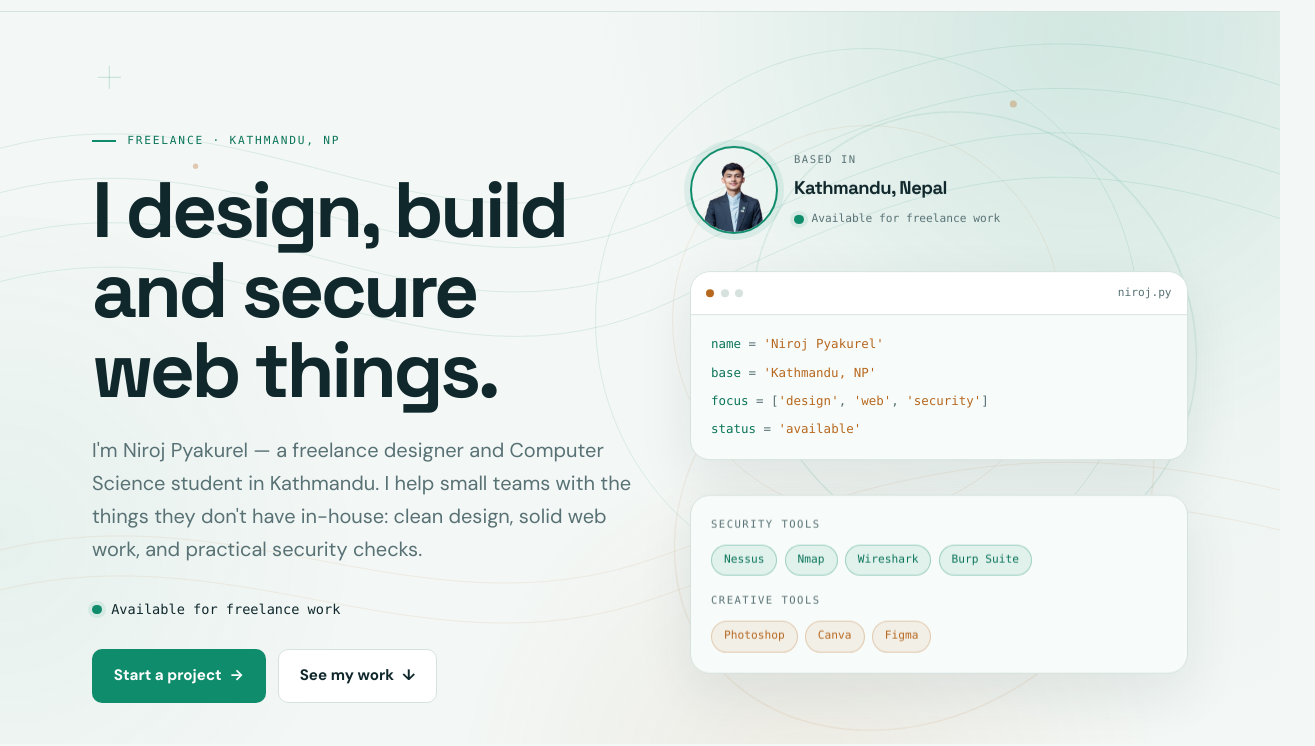
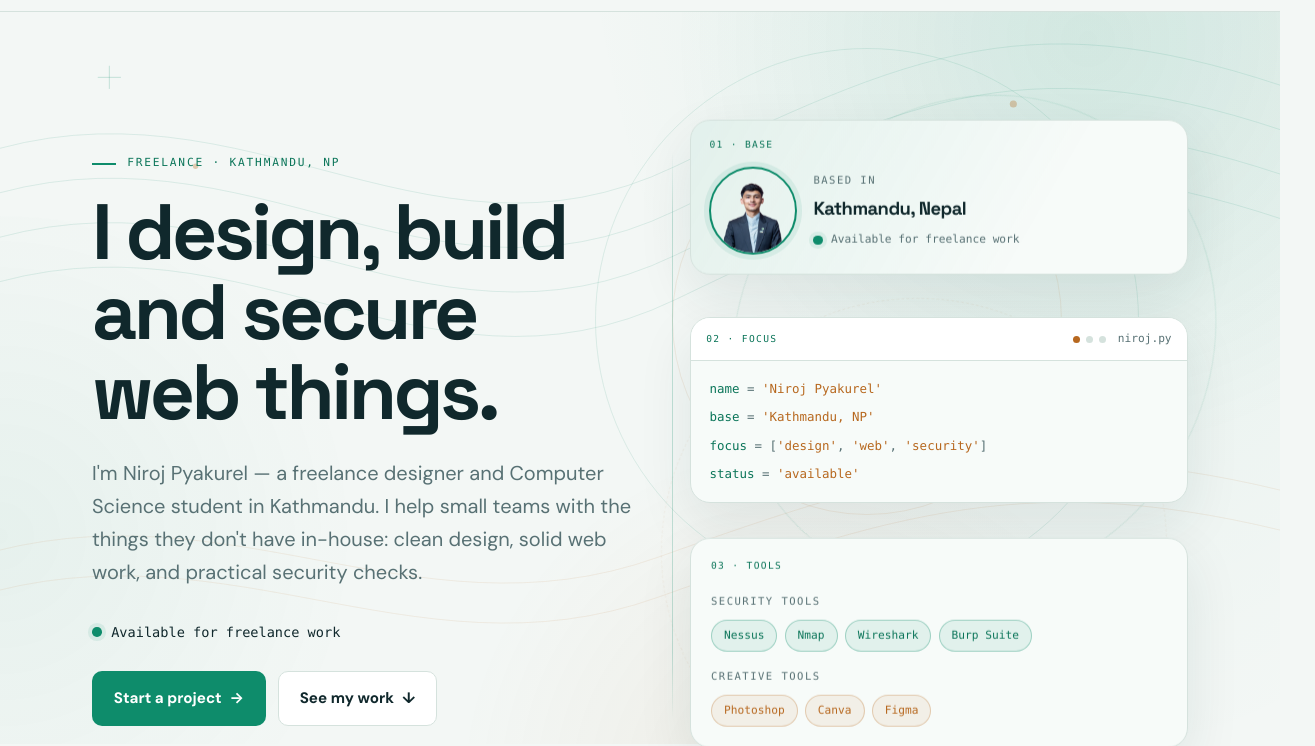
Before and after one commit to niroj-pyakurel/niroj-pyakurel.github.io, an Astro site: page / in a window 1280 px wide. Shown: the part 56-802 px from the top of the page, 1315 px wide, since content can reach past the window. Built offline with nearby package versions, Linux system fonts and the light colour scheme; Astro itself is replaced by a stand-in of ours.

Commit message:
Update portfolio content

```diff
--- a/src/components/HeroVisual.astro
+++ b/src/components/HeroVisual.astro
@@ -7,6 +7,8 @@ import { site } from '../data/site.js';
   <div class="orbit orbit-two"></div>
 
   <div class="float float-identity">
+    <div class="mini-card identity-card">
+      <span class="card-label">01 · BASE</span>
       <div class="identity">
         <div class="portrait">
           <picture>
@@ -21,11 +23,13 @@ import { site } from '../data/site.js';
         </div>
       </div>
     </div>
+  </div>
 
   <div class="float float-code">
-    <div class="visual-card code-card">
+    <div class="mini-card code-card">
       <div class="card-bar">
-        <span></span><span></span><span></span>
+        <span class="card-label">02 · FOCUS</span>
+        <span class="window-dots"><i></i><i></i><i></i></span>
         <em>niroj.py</em>
       </div>
       <div class="code-lines">
@@ -38,7 +42,8 @@ import { site } from '../data/site.js';
   </div>
 
   <div class="float float-tools">
-    <div class="visual-card tool-card">
+    <div class="mini-card tool-card">
+      <span class="card-label">03 · TOOLS</span>
       <div class="tool-group">
         <span class="mini-label">Security tools</span>
         <ul class="chip-list">
@@ -59,8 +64,26 @@ import { site } from '../data/site.js';
   .hero-visual {
     position: relative;
     display: grid;
-    gap: 2rem;
+    gap: 2.25rem;
     isolation: isolate;
+  }
+
+  .hero-visual::before {
+    content: '';
+    position: absolute;
+    top: 1.75rem;
+    bottom: 1.75rem;
+    left: -1.15rem;
+    width: 1px;
+    background: linear-gradient(
+      to bottom,
+      transparent,
+      var(--color-accent-line) 12%,
+      var(--color-accent-line) 88%,
+      transparent
+    );
+    opacity: 0.7;
+    pointer-events: none;
   }
 
   .float {
@@ -68,17 +91,17 @@ import { site } from '../data/site.js';
   }
 
   .float-identity {
-    animation: float-soft 7s ease-in-out infinite;
+    animation: float-soft 8s ease-in-out infinite;
   }
 
   .float-code {
-    animation: float-alt 8.5s ease-in-out infinite;
-    animation-delay: -2s;
+    animation: float-alt 10s ease-in-out infinite;
+    animation-delay: -2.5s;
   }
 
   .float-tools {
-    animation: float-soft 9.5s ease-in-out infinite;
-    animation-delay: -5s;
+    animation: float-soft 12s ease-in-out infinite;
+    animation-delay: -6s;
   }
 
   .orbit {
@@ -91,15 +114,51 @@ import { site } from '../data/site.js';
 
   .orbit-one {
     inset: -6% -4% 24% 10%;
-    opacity: 0.5;
-    animation: orbit-spin 38s linear infinite;
+    opacity: 0.3;
+    animation: orbit-spin 48s linear infinite;
   }
 
   .orbit-two {
     inset: 28% 4% -8% -6%;
+    border-style: dashed;
     border-color: var(--color-teal-line);
-    opacity: 0.45;
-    animation: orbit-spin 52s linear infinite reverse;
+    opacity: 0.22;
+    animation: orbit-spin 64s linear infinite reverse;
+  }
+
+  .mini-card {
+    position: relative;
+    z-index: 1;
+    border: 1px solid var(--color-border);
+    border-radius: var(--radius-lg);
+    background: var(--color-surface-raised);
+    box-shadow: var(--shadow-card);
+    transition: transform var(--transition), border-color var(--transition), box-shadow var(--transition);
+  }
+
+  .mini-card:hover {
+    transform: translateY(-4px);
+    border-color: var(--color-accent-line);
+    box-shadow: 0 26px 64px rgb(0 0 0 / 0.34);
+  }
+
+  .card-label {
+    display: block;
+    font-family: var(--font-mono);
+    font-size: 0.6rem;
+    letter-spacing: 0.14em;
+    color: var(--color-link);
+  }
+
+  .identity-card {
+    padding: 1rem 1.15rem 1.2rem;
+    background:
+      linear-gradient(120deg, var(--color-accent-soft), transparent 70%),
+      var(--color-surface-raised);
+  }
+
+  .identity-card .card-label {
+    margin-bottom: 0.9rem;
   }
 
   .identity {
@@ -115,8 +174,7 @@ import { site } from '../data/site.js';
     overflow: hidden;
     border: 2px solid var(--color-accent);
     border-radius: 50%;
-    box-shadow: 0 0 0 6px var(--color-accent-soft);
-    animation: portrait-glow 4.5s ease-in-out infinite;
+    box-shadow: 0 0 0 5px var(--color-accent-soft);
   }
 
   .portrait picture {
@@ -159,21 +217,6 @@ import { site } from '../data/site.js';
     color: var(--color-muted);
   }
 
-  .visual-card {
-    width: 100%;
-    border: 1px solid var(--color-border);
-    border-radius: var(--radius-lg);
-    background: var(--color-surface-raised);
-    box-shadow: var(--shadow-card);
-    transition: transform var(--transition), border-color var(--transition), box-shadow var(--transition);
-  }
-
-  .visual-card:hover {
-    transform: translateY(-5px);
-    border-color: var(--color-accent-line);
-    box-shadow: 0 28px 70px rgb(0 0 0 / 0.36);
-  }
-
   .code-card {
     overflow: hidden;
   }
@@ -181,25 +224,30 @@ import { site } from '../data/site.js';
   .card-bar {
     display: flex;
     align-items: center;
-    gap: 0.4rem;
+    gap: 0.75rem;
     padding: 0.75rem 0.95rem;
     border-bottom: 1px solid var(--color-border);
     background: var(--color-surface);
   }
 
-  .card-bar span {
-    width: 0.5rem;
-    height: 0.5rem;
+  .window-dots {
+    display: flex;
+    gap: 0.35rem;
+    margin-left: auto;
+  }
+
+  .window-dots i {
+    width: 0.45rem;
+    height: 0.45rem;
     border-radius: 50%;
     background: var(--color-border);
   }
 
-  .card-bar span:first-child {
+  .window-dots i:first-child {
     background: var(--color-accent-2);
   }
 
   .card-bar em {
-    margin-left: auto;
     font-family: var(--font-mono);
     font-size: 0.7rem;
     font-style: normal;
@@ -209,7 +257,7 @@ import { site } from '../data/site.js';
   .code-lines {
     display: grid;
     gap: 0.6rem;
-    padding: 1.25rem;
+    padding: 1.15rem;
     font-family: var(--font-mono);
     font-size: clamp(0.6rem, 1.1vw, 0.78rem);
     line-height: 1.5;
@@ -232,34 +280,34 @@ import { site } from '../data/site.js';
   .tool-card {
     display: grid;
     gap: 1rem;
-    padding: 1.25rem;
+    padding: 1.2rem 1.25rem 1.3rem;
+  }
+
+  .tool-card > .card-label {
+    margin-bottom: 0.2rem;
   }
 
   .tool-group .mini-label {
     display: block;
-    margin-bottom: 0.7rem;
+    margin-bottom: 0.6rem;
   }
 
   @keyframes float-soft {
     0%, 100% { transform: translate3d(0, 0, 0); }
-    50% { transform: translate3d(0, -13px, 0); }
+    50% { transform: translate3d(0, -5px, 0); }
   }
 
   @keyframes float-alt {
-    0%, 100% { transform: translate3d(0, -7px, 0); }
-    50% { transform: translate3d(0, 9px, 0); }
+    0%, 100% { transform: translate3d(0, -2px, 0); }
+    50% { transform: translate3d(0, 4px, 0); }
   }
 
   @keyframes orbit-spin {
     to { transform: rotate(1turn); }
   }
 
-  @keyframes portrait-glow {
-    0%, 100% { box-shadow: 0 0 0 6px var(--color-accent-soft); }
-    50% { box-shadow: 0 0 0 10px color-mix(in srgb, var(--color-accent) 7%, transparent); }
-  }
-
   @media (max-width: 900px) {
+    .hero-visual::before,
     .orbit {
       display: none;
     }
--- a/src/components/ServiceCard.astro
+++ b/src/components/ServiceCard.astro
@@ -49,6 +49,21 @@ const { title, description, index, icon = 'code' } = Astro.props;
     transform: translateY(-4px);
     border-color: var(--color-accent-line);
     background: var(--color-surface-raised);
+  }
+
+  .service-card::before {
+    content: '';
+    position: absolute;
+    inset: 0 0 auto;
+    height: 2px;
+    background: var(--color-accent);
+    transform: scaleX(0);
+    transform-origin: left;
+    transition: transform var(--transition);
+  }
+
+  .service-card:hover::before {
+    transform: scaleX(1);
   }
 
   .service-card::after {
```
Lines whose indentation alone changed are shown as unchanged.
